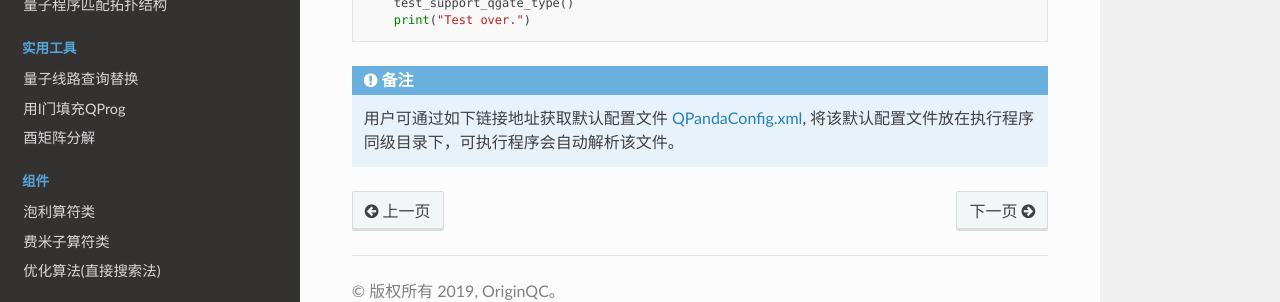
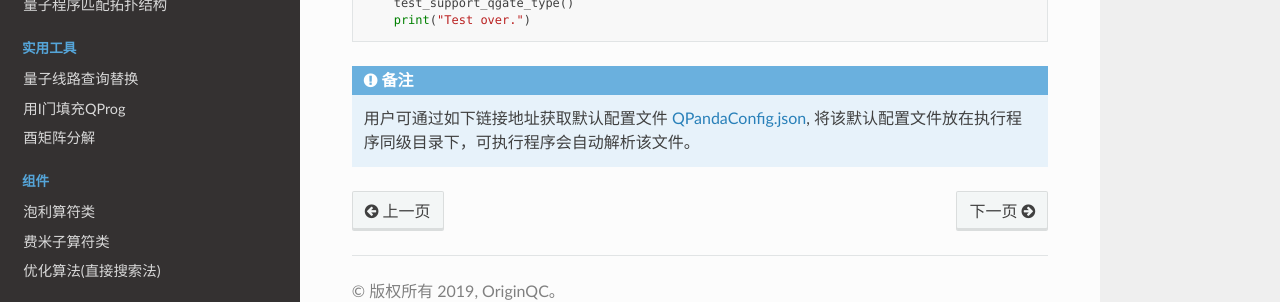
Before and after one commit to OriginQ/pyQPanda-Toturial, a Sphinx documentation site: the page built from source/QCircuitInfo.rst, in a window 1280 px wide and 900 px high, scrolled down 7077 px. Shown: the part 535-837 px from the top of the window. Built offline with Sphinx 7.4.7 and the Read the Docs theme 2.0.0, drawn with Linux system fonts in a browser that asks for light colours; pages that are not in the unit, such as notebooks, are missing from menus.

Commit message:
<fix> update

```diff
--- a/source/QCircuitInfo.rst
+++ b/source/QCircuitInfo.rst
@@ -349,4 +349,4 @@ CNOT逻辑门操作的是1,3号量子比特，而从图中可以看出1,3号量
         test_support_qgate_type()
         print("Test over.")
 
-.. note:: 用户可通过如下链接地址获取默认配置文件 `QPandaConfig.xml <https://github.com/OriginQ/QPanda-2/blob/master/QPandaConfig.json>`_, 将该默认配置文件放在执行程序同级目录下，可执行程序会自动解析该文件。
+.. note:: 用户可通过如下链接地址获取默认配置文件 `QPandaConfig.json <https://github.com/OriginQ/QPanda-2/blob/master/QPandaConfig.json>`_, 将该默认配置文件放在执行程序同级目录下，可执行程序会自动解析该文件。
```
